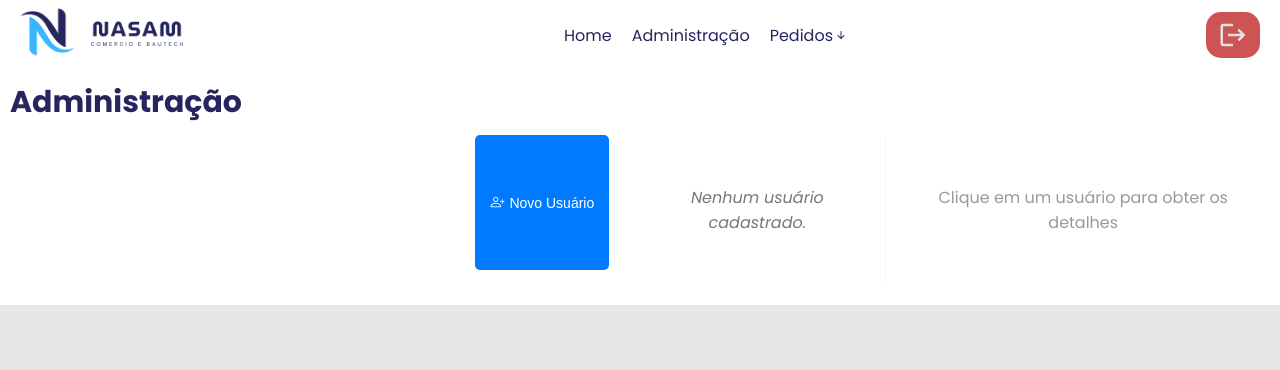
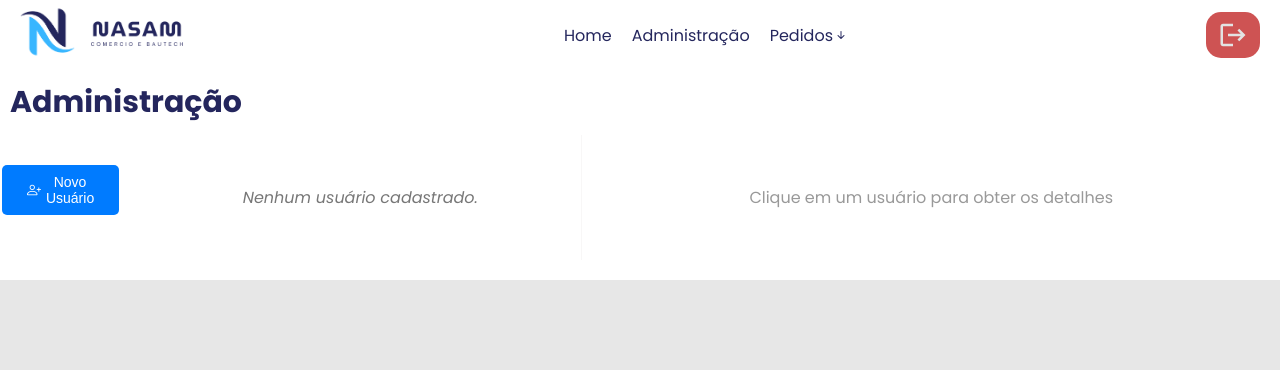
Before and after one commit to zeharoldoparente/Nasan-PHP, a PHP site: page /assets/page/administracao.php in a window 1280 px wide. Shown: the top 370 px of the page. Run offline with PHP 8.4, Linux system fonts and the light colour scheme; the visitor is signed in with stand-in values (Sample User, id 1); data that the repository does not hold is empty.

Commit message:
ajustes fino, tela admin

```diff
--- a/styles/admin.css
+++ b/styles/admin.css
@@ -13,14 +13,16 @@
 
 /* Ações administrativas - Novo */
 .admin-actions {
-   width: 100%;
+   width: 8%;
    display: flex;
+   align-items: center;
    justify-content: flex-end;
    margin-bottom: 15px;
 }
 
 .btn-action {
-   padding: 10px 15px;
+   height: 20px;
+   padding: 25px 25px;
    border: none;
    border-radius: 5px;
    cursor: pointer;
@@ -358,6 +360,9 @@ input[type="radio"]:checked + .radio-nao {
 
 /* Media query para dispositivos móveis */
 @media screen and (max-width: 768px) {
+   .admin-actions {
+      width: 100%;
+   }
    .admin-container {
       flex-direction: column;
    }
```
